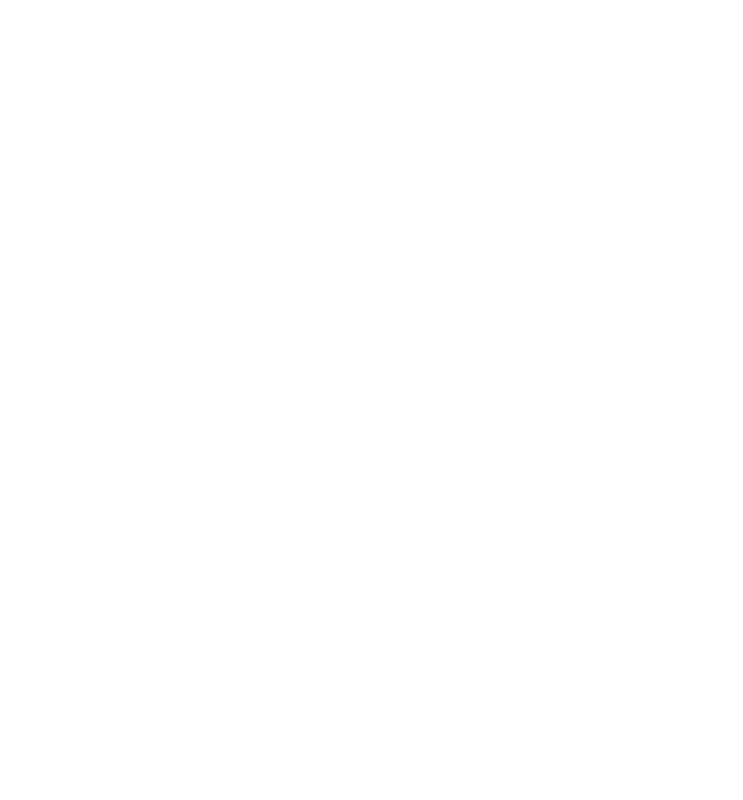
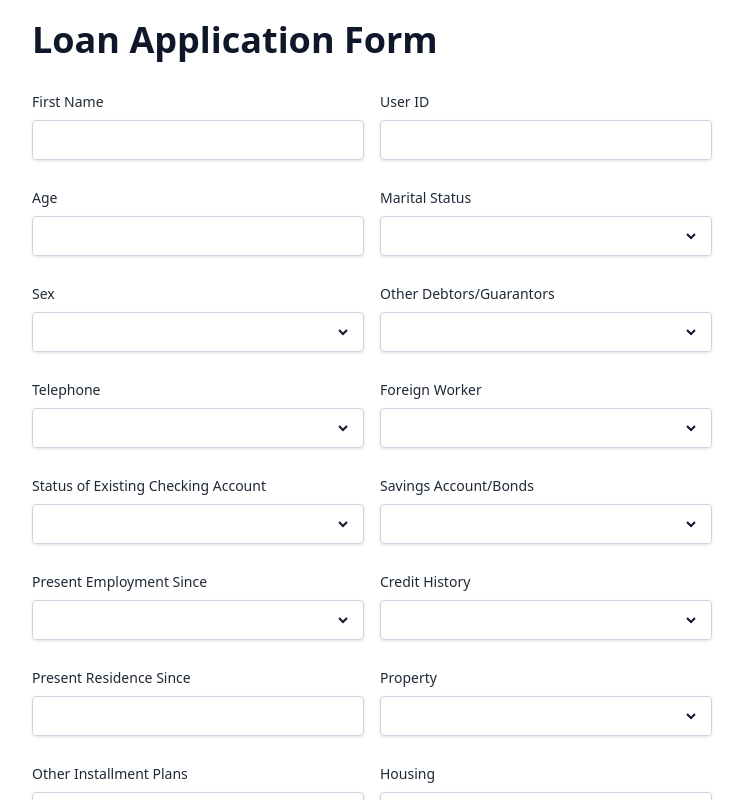
Before and after one commit to KobinaKorankye/credit-ui, a React (Vite) app: page /adehyeman in a window 1280 px wide. Before the commit this address had no page. Shown: the whole page, without its empty margins (268-1011 px from the left). Built offline with nearby package versions, Linux system fonts and the light colour scheme.

Commit message:
Jessie test commit

```diff
--- a/src/App.jsx
+++ b/src/App.jsx
@@ -3,6 +3,7 @@
 import "react-toastify/dist/ReactToastify.css";
 import { BrowserRouter, Route, Routes } from "react-router-dom";
 import GermanForm from "./pages/GermanForm";
+import AdehyemanForm from "./pages/AdehyemanForm";
 import Landing from "./pages/Landing";
 
 function App() {
@@ -11,6 +12,7 @@
       <Routes>
         <Route path="/" element={<Landing />} />
         <Route path="/german" element={<GermanForm />} />
+        <Route path="/adehyeman" element={<AdehyemanForm />} />
       </Routes>
       <ToastContainer />
     </BrowserRouter>
--- a/src/pages/AdehyemanForm.jsx
+++ b/src/pages/AdehyemanForm.jsx
@@ -8,6 +8,7 @@
 import React from "react";
 import FormSelect from "../components/formik/FormSelect";
 import BarChart from "../components/BarChart";
+import RegularInput from "../components/RegularInput";
 
 export default function GermanForm() {
   const [showGlobal, setShowGlobal] = useState(false);
@@ -254,7 +255,8 @@
             onClick={() => setShowGlobal(false)}
           >
             Show local importances
-          </div>
+          </div>import RegularInput from './../components/RegularInput';
+
           <div
             className="text-red-400 hover:underline cursor-pointer"
             onClick={() => setClosePop(true)}
@@ -274,6 +276,7 @@
         >
           <>
             <div className="w-full grid md:grid-cols-2 gap-4">
+              <RegularInput label="First Name" type="text"/>
               <FormInput label="User ID" name="person_id" type="text" />
               <FormInput label="Age" name="age" type="number" />
               <FormSelect
--- a/src/pages/Landing.jsx
+++ b/src/pages/Landing.jsx
@@ -19,6 +19,7 @@
       <Button
         className={"shadow-lg hover:shadow hover:shadow-teal-500 rounded-lg"}
         text={"Adehyeman"}
+        onClick={()=>navigate('/adehyeman')}
       />
     </div>
   );
```
